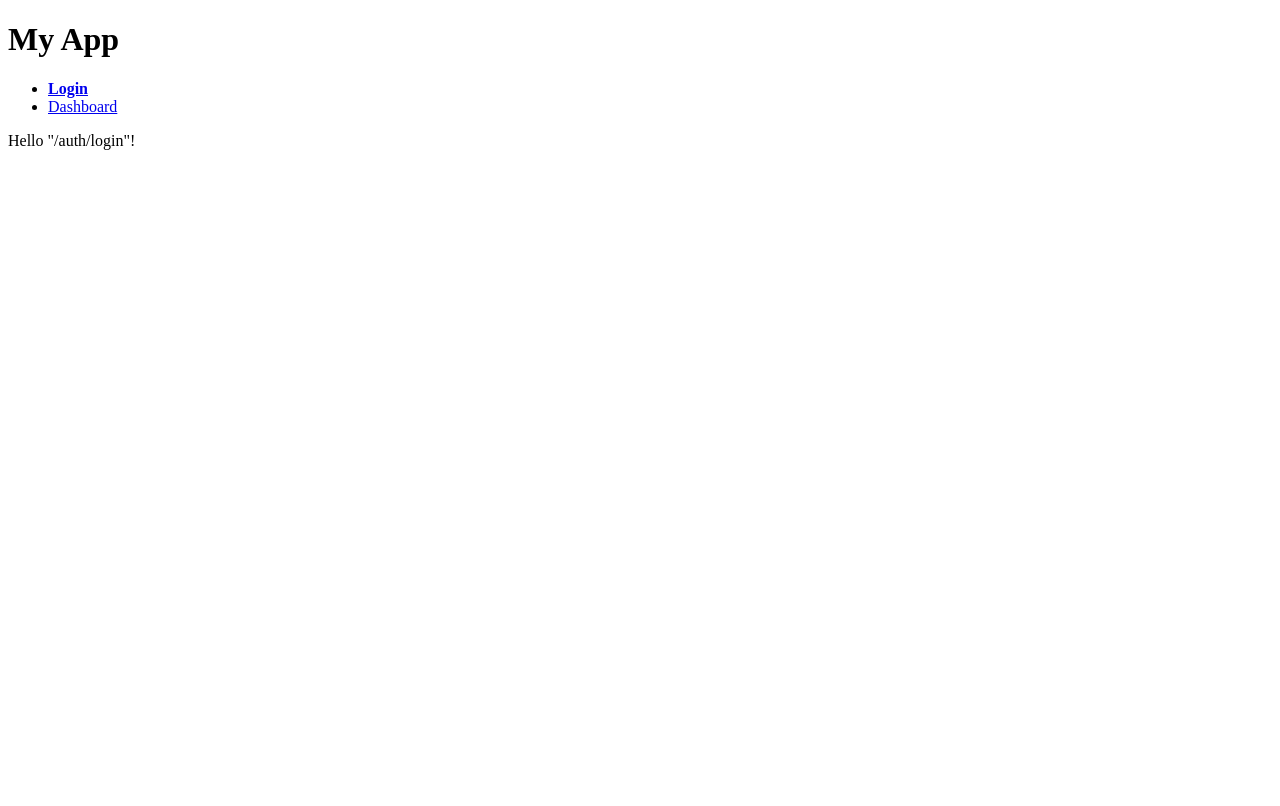
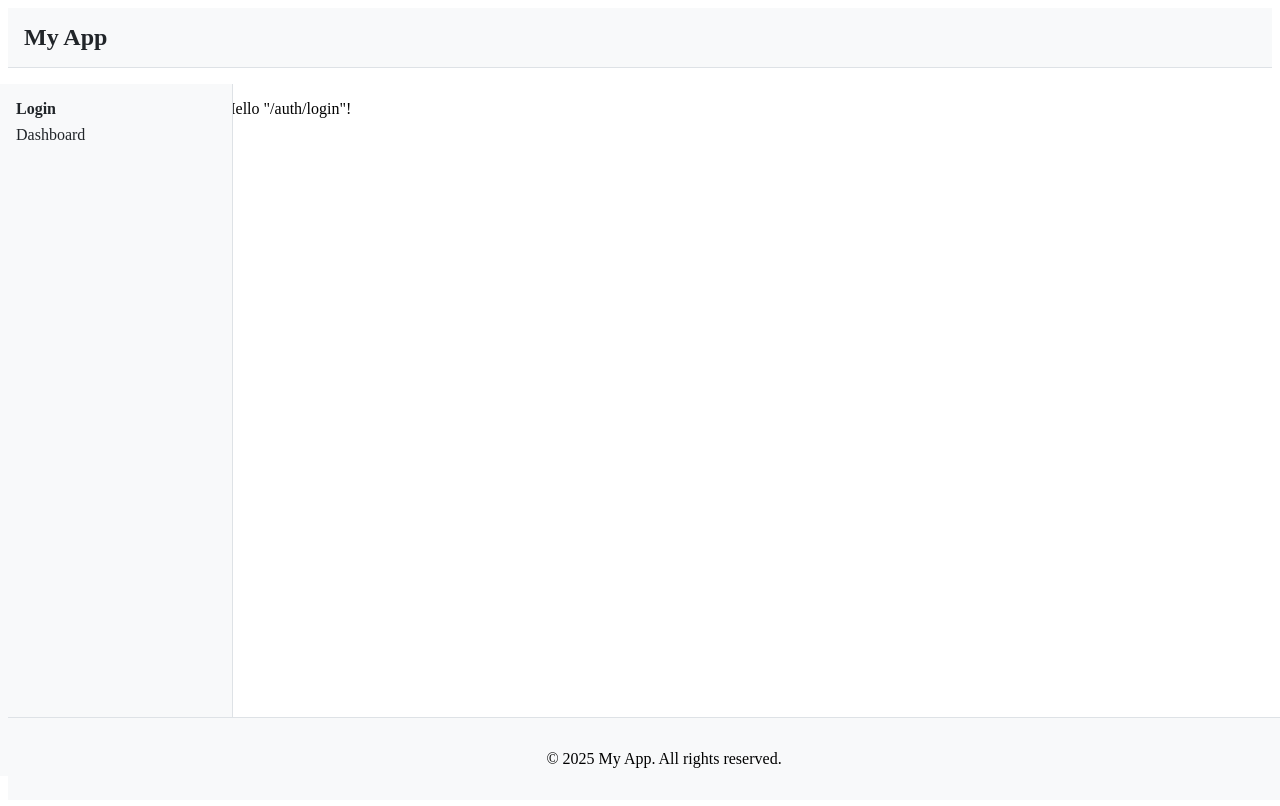
Before and after one commit to dracu-lah/tanstack-router-react, a React (Vite) app: page /auth/login in a window 1280 px wide. Shown: the top 806 px of the page. Built offline with nearby package versions, Linux system fonts and the light colour scheme.

Commit message:
added some basic styles

```diff
--- a/src/components/common/layout/footer/index.tsx
+++ b/src/components/common/layout/footer/index.tsx
@@ -0,0 +1,17 @@
+const footerStyles = {
+  footer: {
+    padding: "1rem",
+    backgroundColor: "#f8f9fa",
+    borderTop: "1px solid #dee2e6",
+    textAlign: "center" as const,
+    position: "fixed" as const,
+    bottom: 0,
+    width: "100%",
+  },
+};
+
+export const Footer = () => (
+  <footer style={footerStyles.footer}>
+    <p>© 2025 My App. All rights reserved.</p>
+  </footer>
+);
--- a/src/components/common/layout/header/index.tsx
+++ b/src/components/common/layout/header/index.tsx
@@ -0,0 +1,19 @@
+const headerStyles = {
+  header: {
+    padding: "1rem",
+    backgroundColor: "#f8f9fa",
+    borderBottom: "1px solid #dee2e6",
+    marginBottom: "1rem",
+  },
+  title: {
+    margin: 0,
+    fontSize: "1.5rem",
+    color: "#212529",
+  },
+};
+
+export const Header = () => (
+  <header style={headerStyles.header}>
+    <h1 style={headerStyles.title}>My App</h1>
+  </header>
+);
--- /dev/null
+++ b/src/components/common/layout/sidebar/index.tsx
@@ -0,0 +1,55 @@
+import { Link } from "@tanstack/react-router";
+
+const sidebarStyles = {
+  sidebar: {
+    width: "200px",
+    padding: "1rem",
+    backgroundColor: "#f8f9fa",
+    borderRight: "1px solid #dee2e6",
+    height: "calc(100vh - 140px)", // Accounting for header and footer
+    position: "fixed" as const,
+    left: 0,
+  },
+  nav: {
+    listStyle: "none",
+    padding: 0,
+    margin: 0,
+  },
+  navItem: {
+    marginBottom: "0.5rem",
+  },
+  link: {
+    textDecoration: "none",
+    color: "#212529",
+  },
+  activeLink: {
+    fontWeight: "bold",
+  },
+};
+
+export const Sidebar = () => (
+  <aside style={sidebarStyles.sidebar}>
+    <nav>
+      <ul style={sidebarStyles.nav}>
+        <li style={sidebarStyles.navItem}>
+          <Link
+            to="/auth/login"
+            style={sidebarStyles.link}
+            activeProps={{ style: sidebarStyles.activeLink }}
+          >
+            Login
+          </Link>
+        </li>
+        <li style={sidebarStyles.navItem}>
+          <Link
+            to="/dashboard"
+            style={sidebarStyles.link}
+            activeProps={{ style: sidebarStyles.activeLink }}
+          >
+            Dashboard
+          </Link>
+        </li>
+      </ul>
+    </nav>
+  </aside>
+);
--- a/src/routes/__root.tsx
+++ b/src/routes/__root.tsx
@@ -1,36 +1,42 @@
-import {
-  Link,
-  Outlet,
-  createRootRouteWithContext,
-} from "@tanstack/react-router";
+import { Outlet, createRootRouteWithContext } from "@tanstack/react-router";
 import { AuthContext } from "../hooks/useAuth";
-const activeProps = {
-  style: {
-    fontWeight: "bold",
-  },
-};
+import { Footer } from "@/components/common/layout/footer";
+import { Header } from "@/components/common/layout/header";
+import { Sidebar } from "@/components/common/layout/sidebar";
 
 type RouterContext = {
   authentication: AuthContext;
 };
 
+const layoutStyles = {
+  container: {
+    display: "flex",
+    minHeight: "100vh",
+    flexDirection: "column" as const,
+  },
+  mainContainer: {
+    display: "flex",
+    flex: 1,
+  },
+  main: {
+    marginLeft: "200px", // Match sidebar width
+    padding: "1rem",
+    flex: 1,
+    marginBottom: "60px", // Account for footer height
+  },
+};
+
 export const Route = createRootRouteWithContext<RouterContext>()({
   component: () => (
-    <>
-      <h1>My App</h1>
-      <ul>
-        <li>
-          <Link to="/auth/login" activeProps={activeProps}>
-            Login
-          </Link>
-        </li>
-        <li>
-          <Link to="/dashboard" activeProps={activeProps}>
-            Dashboard
-          </Link>
-        </li>
-      </ul>
-      <Outlet />
-    </>
+    <div style={layoutStyles.container}>
+      <Header />
+      <div style={layoutStyles.mainContainer}>
+        <Sidebar />
+        <main style={layoutStyles.main}>
+          <Outlet />
+        </main>
+      </div>
+      <Footer />
+    </div>
   ),
 });
```
